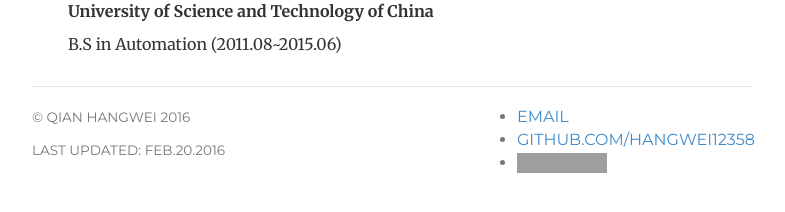
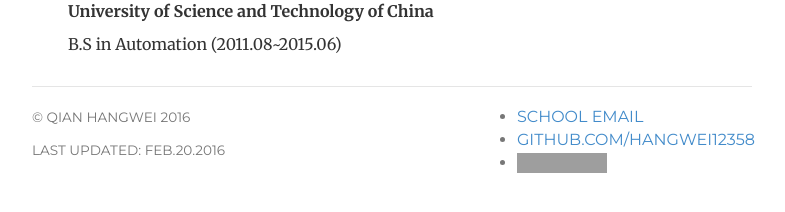
Before and after one commit to Hangwei12358/Hangwei12358.github.io, a Jekyll site: the page built from cv/index.html, in a window 1280 px wide. Shown: the part 271-483 px from the top of the page, without its empty margins (248-1033 px from the left). Built offline with Jekyll 4.4.1, drawn with Linux system fonts in a browser that asks for light colours; grey boxes are pictures that could not be loaded.

Commit message:
change email address to school email address

```diff
--- a/_includes/footer.html
+++ b/_includes/footer.html
@@ -7,7 +7,7 @@
 	</div>
 
     <ul>
-	        		<li><a href="mailto:qianhangwei820@gmail.com">email</a></li>
+	        		<li><a href="mailto:qian0045@e.ntu.edu.sg">School Email</a></li>
 	        		<li><a href="https://github.com/Hangwei12358">github.com/Hangwei12358</a></li>
 
 
```
